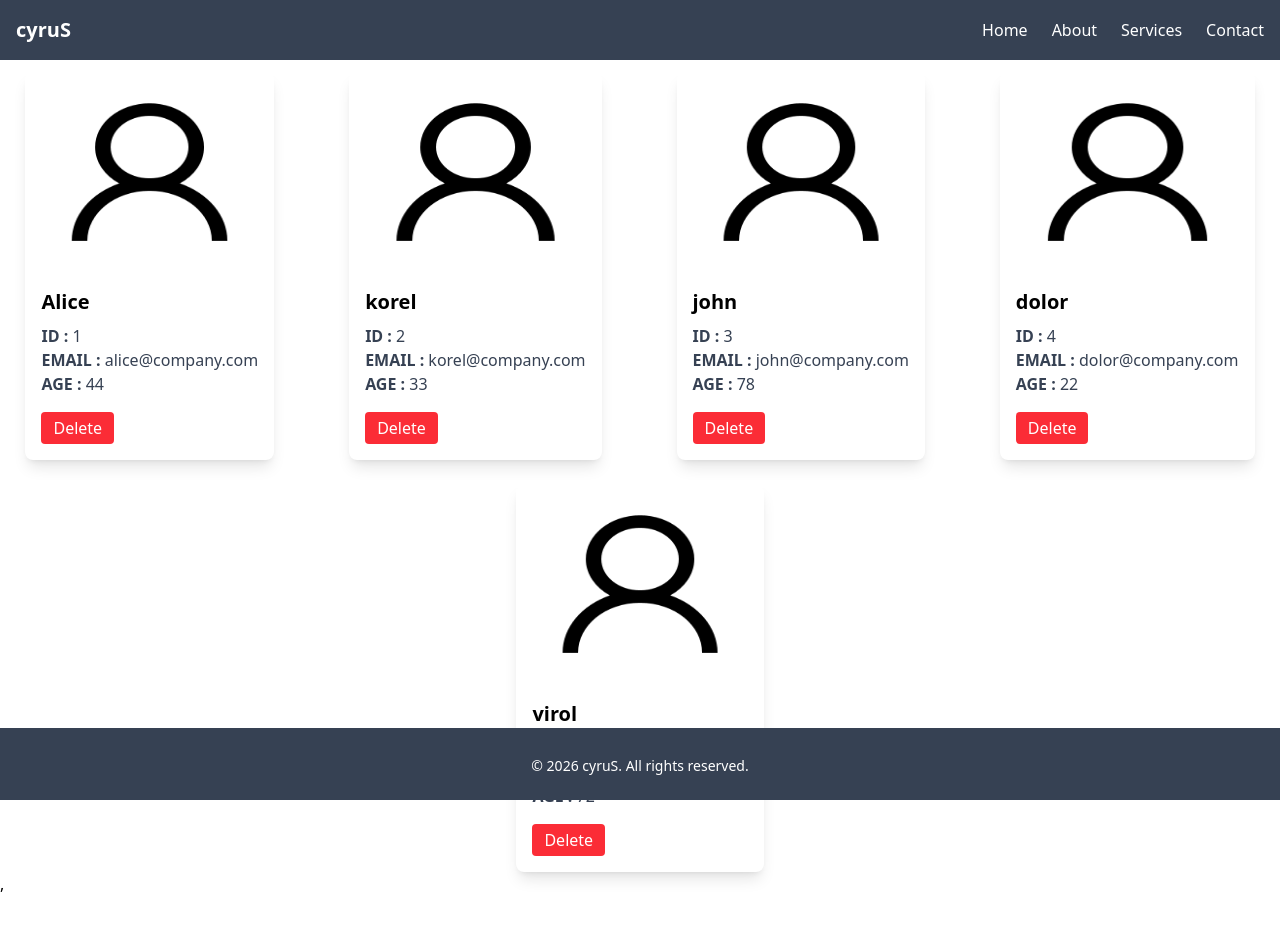
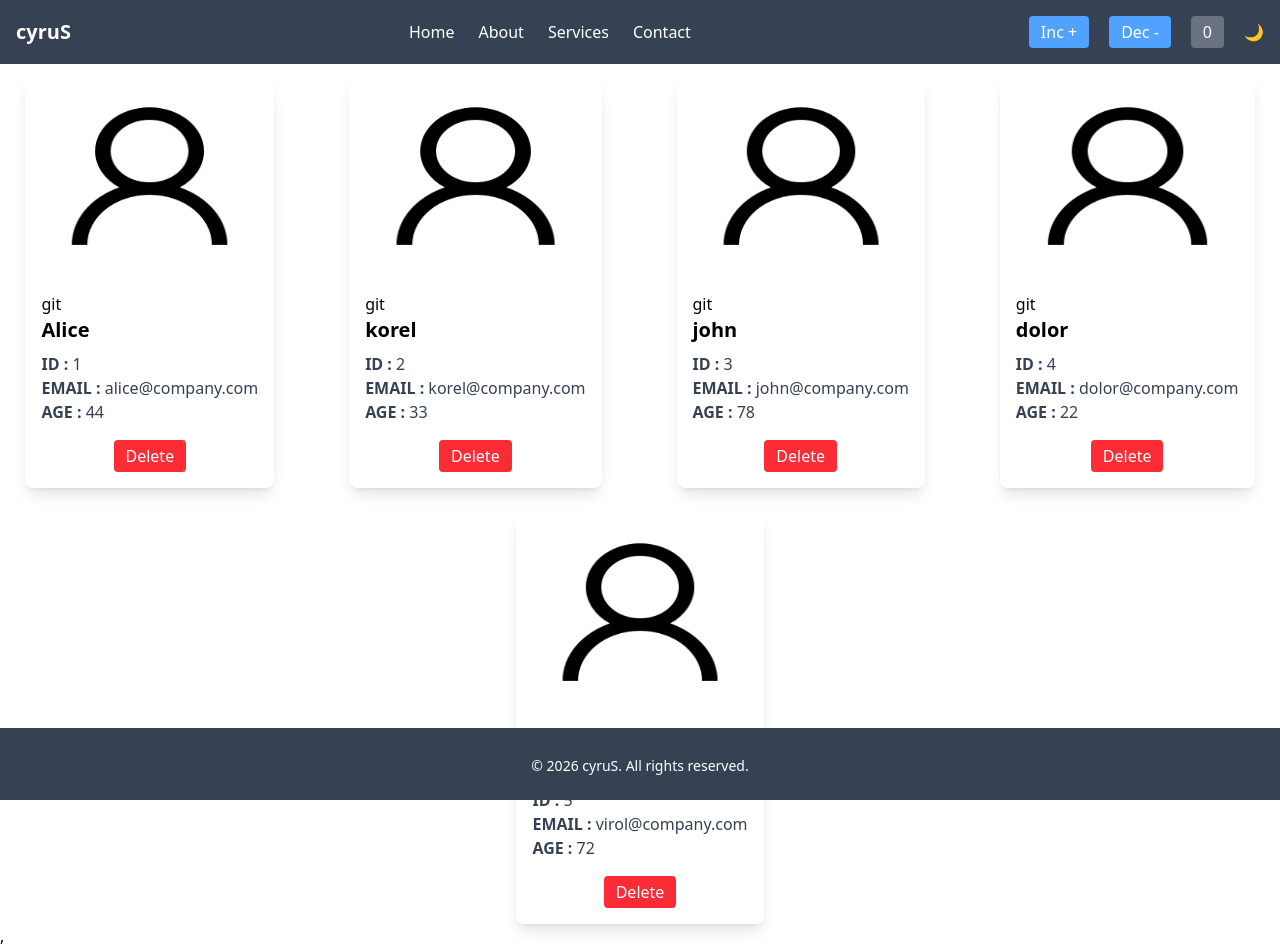
Before and after one commit to meetjethva1001/reactJs, a React (Vite) app: page / in a window 1280 px wide. Before the commit the page ends 896 px from the top, so only its background shows below. Built offline with nearby package versions, Linux system fonts and the light colour scheme.

Commit message:
solve alignment issues

```diff
--- a/src/App.tsx
+++ b/src/App.tsx
@@ -51,6 +51,7 @@ function App() {
     let updatedUsers = item.filter(items => items.id !== id);
     setItem(updatedUsers);
   }
+
   return (
     <>
       <Navbar />
--- a/src/components/Cards.tsx
+++ b/src/components/Cards.tsx
@@ -18,7 +18,7 @@ export default function Cards({ id , name, email, age, onDelete }: CardProps) {
         />
       </div>
 
-      <div className="p-4">
+      <div className="p-4">git
         <h2 className="text-xl font-bold mb-2">{name}</h2>
 
         <p className="text-gray-700 mb-4">
@@ -26,13 +26,14 @@ export default function Cards({ id , name, email, age, onDelete }: CardProps) {
           <b>EMAIL : </b>{email} <br />
           <b>AGE : </b>{age}
         </p>
-
+    <div className="flex justify-center">
         <button
-          className="bg-red-500 text-white px-3 py-1 rounded hover:bg-red-700 transition-colors cursor-pointer"
+          className="bg-red-500  text-white px-3 py-1 rounded hover:bg-red-700 transition-colors cursor-pointer"
           onClick={() => onDelete(id)}
         >
           Delete
         </button>
+    </div>
       </div>
     </div>
   );
--- a/src/components/Navbar.tsx
+++ b/src/components/Navbar.tsx
@@ -1,6 +1,16 @@
+import { useState } from "react"
 import { Link } from "react-router-dom"
 
 export default function Navbar() {
+    const [count , setCount] = useState(0)
+
+    function incrementCount():void{
+        setCount(count+1);
+    }
+    function decrementCount() : void{
+        count <= 0 ? 0 : setCount(count - 1)
+    }
+
     return (
         <nav className="bg-gray-700 text-white">
             <div className="container mx-auto flex flex-col md:flex-row items-center justify-between px-4 py-4">
@@ -24,6 +34,13 @@ export default function Navbar() {
                         Contact
                     </a>
                 </nav>
+                <div className="btns flex gap-5">
+                    <button className="bg-blue-400 rounded px-3 py-1 cursor-pointer hover:bg-blue-500" onClick={()=> incrementCount()}>Inc +</button>
+                    <button className="bg-blue-400 rounded px-3 py-1 cursor-pointer hover:bg-blue-500" onClick={()=> decrementCount()}>Dec -</button>
+                    <button className="bg-gray-500 px-3 py-1 rounded">{count}</button>
+                    <button id="dark-mode">🌙</button>
+                    {/* <button id="light-mode">🌞</button> */}
+                </div>
             </div>
         </nav>
     )
```
